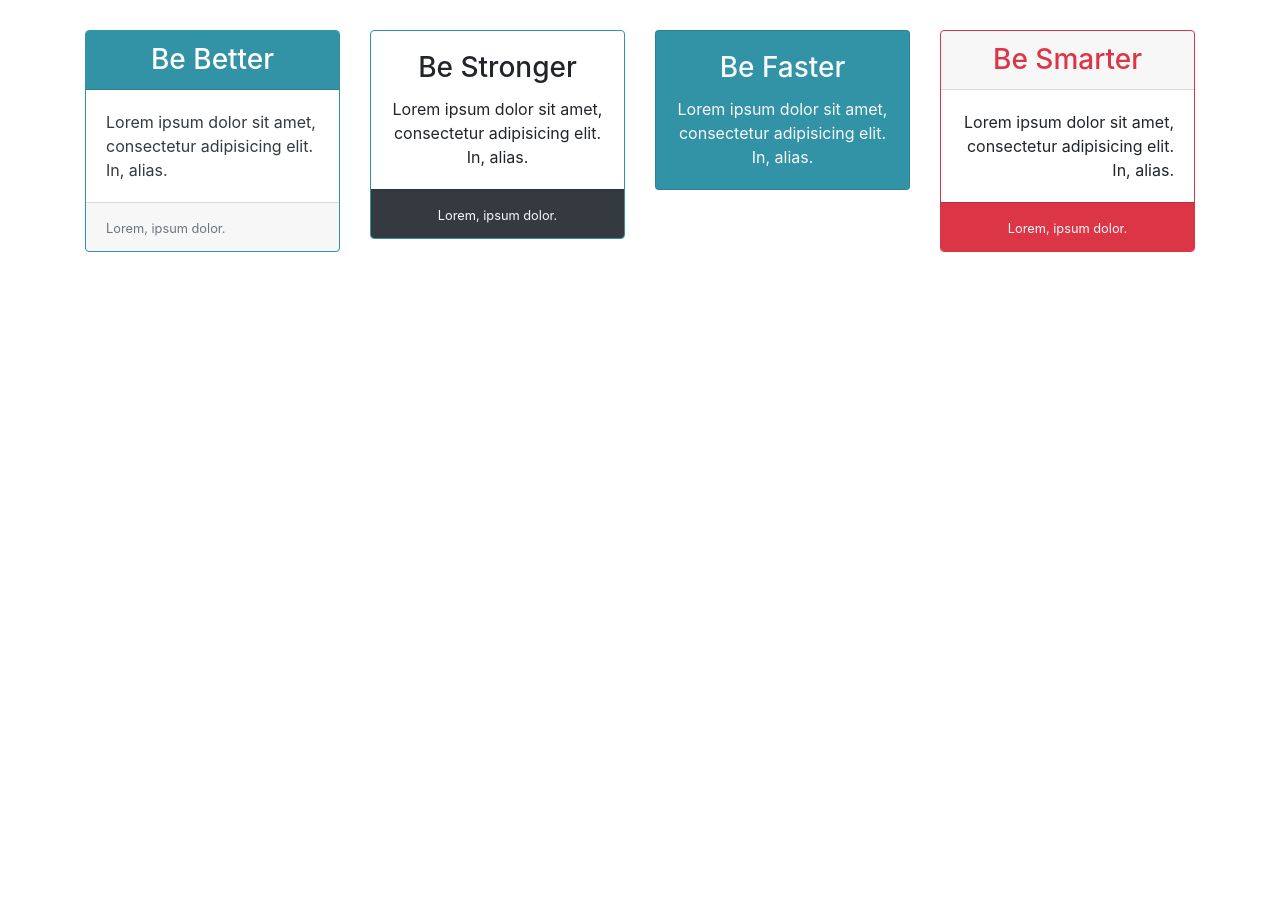
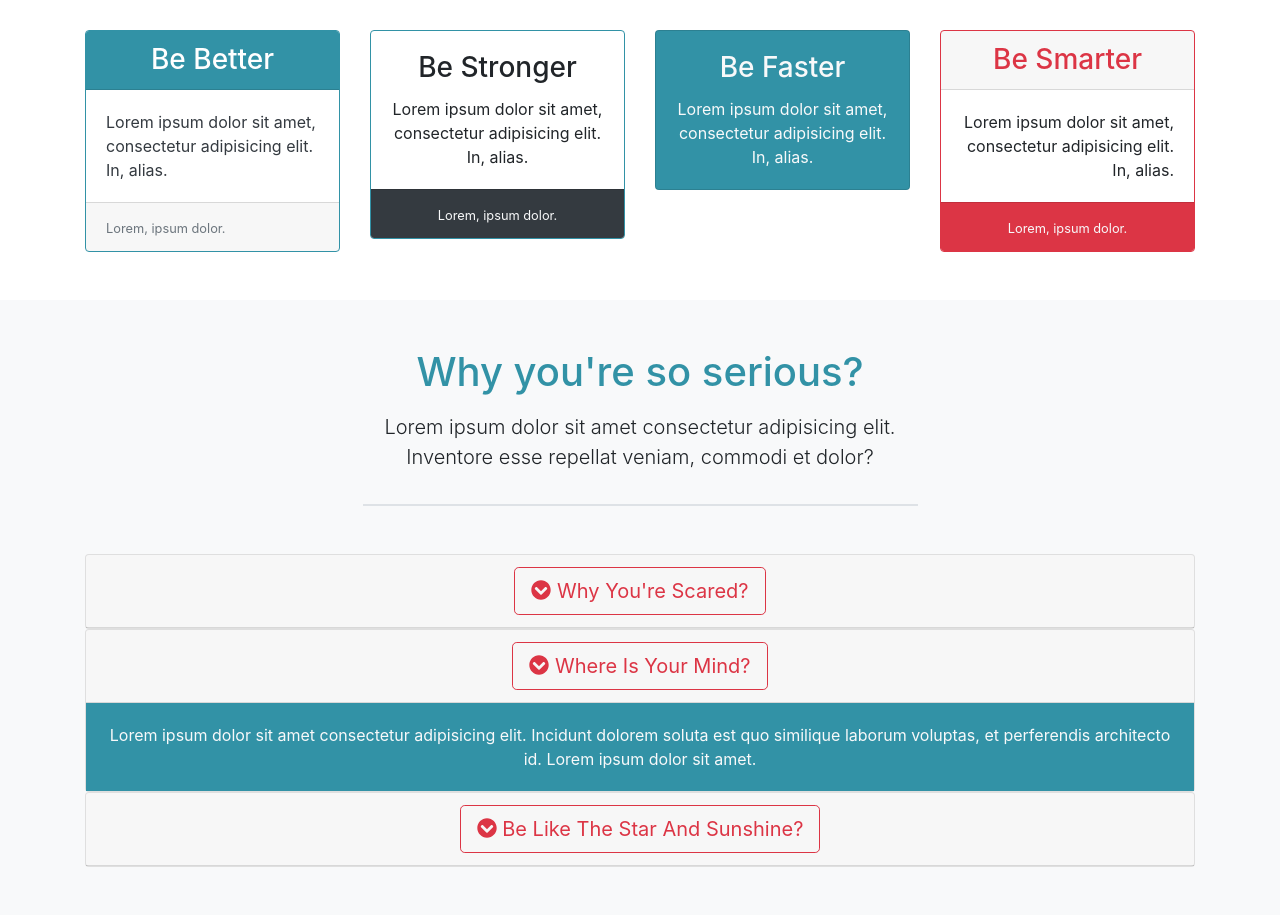
Before and after one commit to mrSerhi/mizuxe, a website built with webpack: page src/index.html in a window 1280 px wide. Shown: the part 819-1734 px from the top of the page. Before the commit the page ends 1119 px from the top, so only its background shows below. Built offline with nearby package versions, Linux system fonts and the light colour scheme; files whose address does not match are found by name.

Commit message:
was created section #about  with a accordion

```diff
--- a/src/index.html
+++ b/src/index.html
@@ -193,6 +193,116 @@
       <!-- ./container -->
     </section>
 
+    <!-- ABOUT -->
+    <section id="about" class="py-5 bg-light">
+      <div class="container">
+        <div class="row">
+          <div class="col">
+            <div class="about-header text-center mb-5">
+              <h1 class="h1 text-primary mb-3">Why you're so serious?</h1>
+              <p class="lead pb-3">
+                Lorem ipsum dolor sit amet consectetur adipisicing elit.
+                Inventore esse repellat veniam, commodi et dolor?
+              </p>
+            </div>
+            <!-- ./about-header -->
+
+            <!-- Accordion -->
+            <div id="aboutAccordion">
+              <div class="card text-center text-light">
+                <div class="card-header">
+                  <h5 class="mb-0">
+                    <button
+                      class="btn btn-lg btn-outline-danger collapsed text-capitalize"
+                      data-toggle="collapse"
+                      data-target="#collapseOne"
+                    >
+                      <i class="fas fa-chevron-circle-down"></i>
+                      Why you're scared?
+                    </button>
+                  </h5>
+                </div>
+
+                <div
+                  id="collapseOne"
+                  class="collapse"
+                  data-parent="#aboutAccordion"
+                >
+                  <div class="card-body bg-primary">
+                    Lorem ipsum dolor sit amet consectetur adipisicing elit.
+                    Incidunt dolorem soluta est quo similique laborum voluptas,
+                    et perferendis architecto id.
+                  </div>
+                </div>
+              </div>
+              <!-- ./card -->
+
+              <div class="card text-center text-light">
+                <div class="card-header">
+                  <h5 class="mb-0">
+                    <button
+                      class="btn btn-lg btn-outline-danger text-capitalize"
+                      data-toggle="collapse"
+                      data-target="#collapseTwo"
+                    >
+                      <i class="fas fa-chevron-circle-down"></i>
+                      Where is your mind?
+                    </button>
+                  </h5>
+                </div>
+
+                <div
+                  id="collapseTwo"
+                  class="collapse show"
+                  data-parent="#aboutAccordion"
+                >
+                  <div class="card-body bg-primary">
+                    Lorem ipsum dolor sit amet consectetur adipisicing elit.
+                    Incidunt dolorem soluta est quo similique laborum voluptas,
+                    et perferendis architecto id. Lorem ipsum dolor sit amet.
+                  </div>
+                </div>
+              </div>
+              <!-- ./card -->
+
+              <div class="card text-center text-light">
+                <div class="card-header">
+                  <h5 class="mb-0">
+                    <button
+                      class="btn btn-lg btn-outline-danger collapsed text-capitalize"
+                      data-toggle="collapse"
+                      data-target="#collapseThree"
+                    >
+                      <i class="fas fa-chevron-circle-down"></i>
+                      Be like the star and sunshine?
+                    </button>
+                  </h5>
+                </div>
+
+                <div
+                  id="collapseThree"
+                  class="collapse"
+                  data-parent="#aboutAccordion"
+                >
+                  <div class="card-body bg-primary">
+                    Lorem ipsum dolor sit amet consectetur adipisicing elit.
+                    Incidunt dolorem soluta est quo similique laborum voluptas,
+                    et perferendis architecto id. Lorem ipsum dolor sit amet
+                    consectetur, adipisicing elit. Veritatis, corrupti!
+                  </div>
+                </div>
+              </div>
+              <!-- ./card -->
+            </div>
+            <!-- ./Accordion -->
+          </div>
+          <!-- ./col -->
+        </div>
+        <!-- ./row -->
+      </div>
+      <!-- ./container -->
+    </section>
+
     <script src="<%= htmlWebpackPlugin.files.chunks.main.entry %>"></script>
   </body>
 </html>
--- a/src/scss/main.scss
+++ b/src/scss/main.scss
@@ -30,6 +30,14 @@ body {
     height: 100%;
     background: $primary-overlay;
   }
+}
+
+.about-header {
+  width: 50%;
+  max-width: 50%;
+  margin: auto;
+
+  border-bottom: 2px solid $gray-300;
 }
 
 // media queries
@@ -73,6 +81,17 @@ body {
       font-size: 1.2rem;
     }
   }
+
+  #about {
+    h1,
+    .card-header {
+      font-size: 1.8rem;
+    }
+
+    p {
+      font-size: 1.2rem;
+    }
+  }
 }
 
 @media (max-width: 360px) {
@@ -98,4 +117,15 @@ body {
       font-size: 0.9rem;
     }
   }
+
+  #about {
+    h1,
+    .card-header {
+      font-size: 1.4rem;
+    }
+
+    p {
+      font-size: 0.9rem;
+    }
+  }
 }
```
